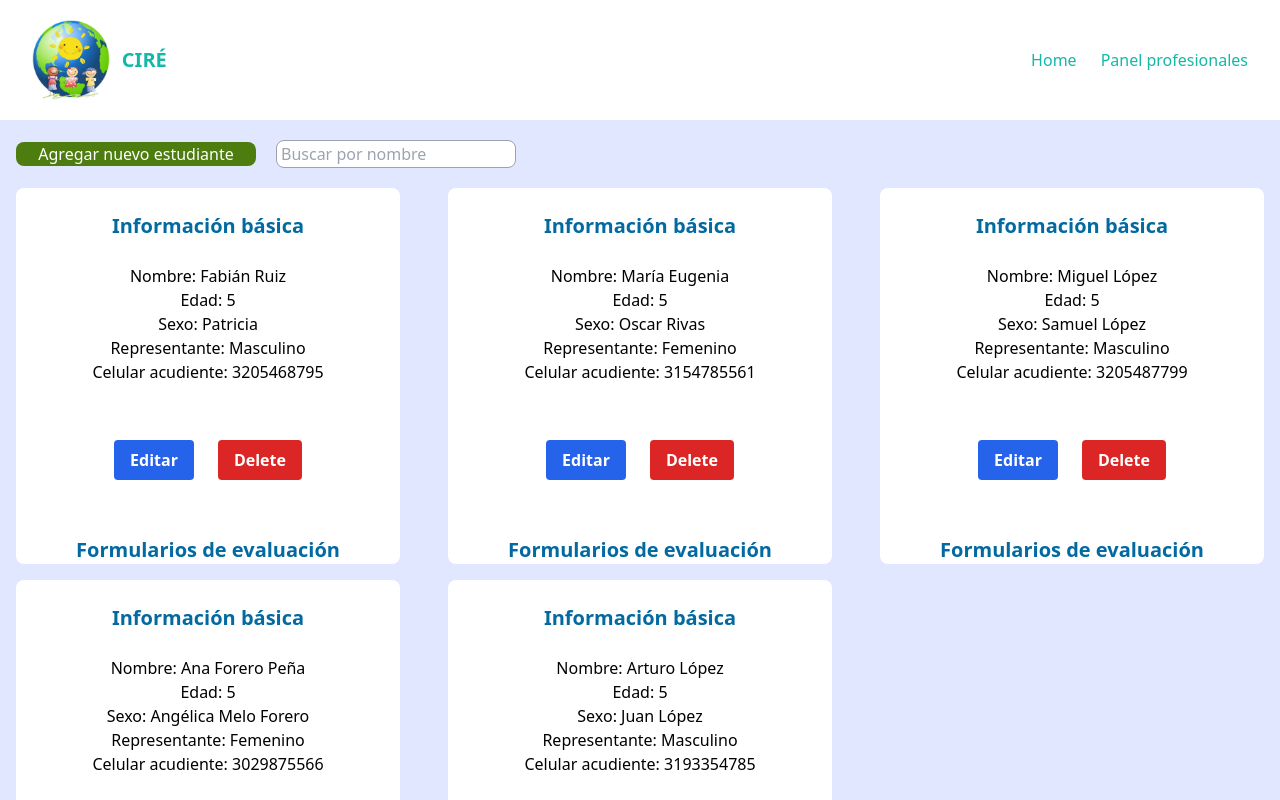
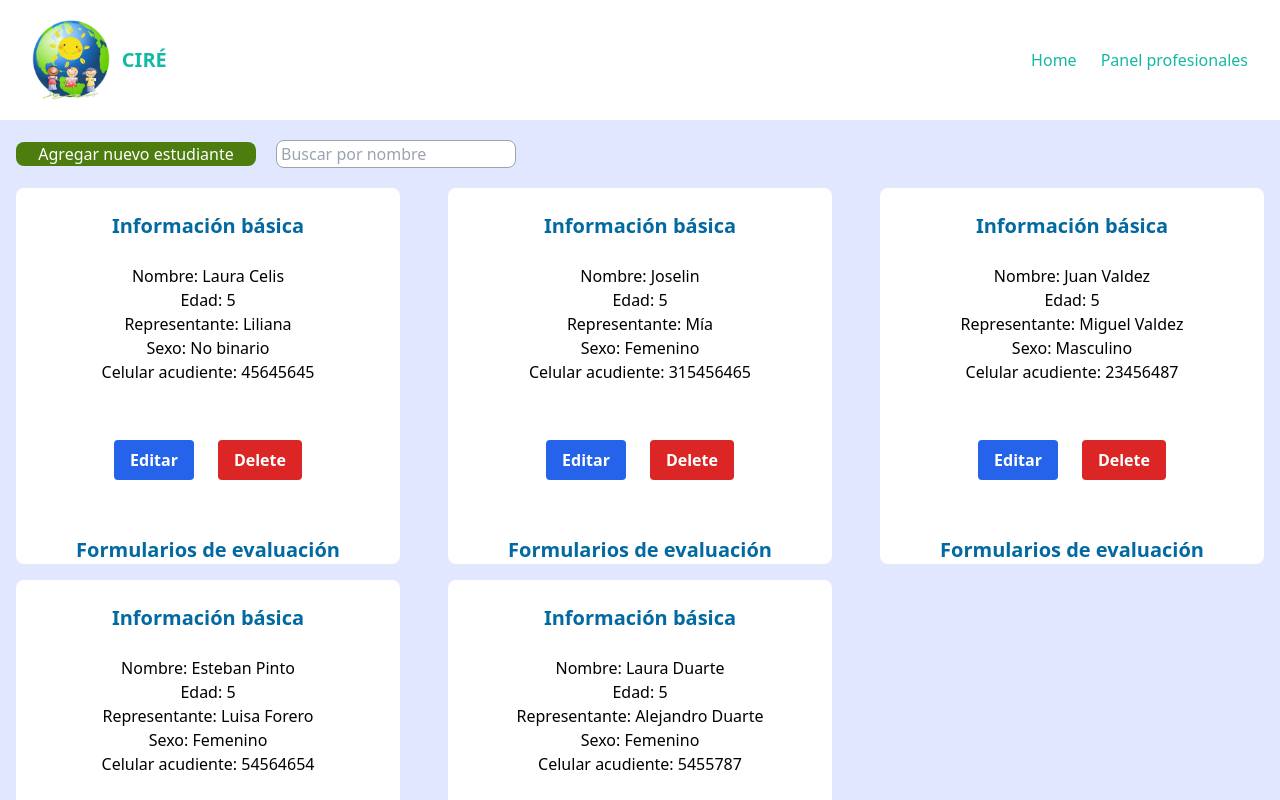
Before and after one commit to programateacademy/cire-fontend, a React (Vite) app: page / in a window 1280 px wide. Shown: the top 800 px of the page. Built offline with nearby package versions, Linux system fonts and the light colour scheme; data requests are answered from the project's data file.

Commit message:
crud students

```diff
--- a/db.json
+++ b/db.json
@@ -1,44 +1,44 @@
 {
   "students": [
     {
-      "name": "Fabián Ruiz",
+      "name": "Laura Celis",
+      "age": "5",
+      "gender": "No binario",
+      "representative": "Liliana",
+      "numberCellphone": "45645645",
+      "id": 5
+    },
+    {
+      "name": "Joselin",
+      "age": "5",
+      "gender": "Femenino ",
+      "representative": "Mía",
+      "numberCellphone": "315456465",
+      "id": 6
+    },
+    {
+      "name": "Juan Valdez",
       "age": "5",
       "gender": "Masculino",
-      "representative": "Patricia",
-      "numberCellphone": "3205468795",
-      "id": 1
+      "representative": "Miguel Valdez",
+      "numberCellphone": "23456487",
+      "id": 8
     },
     {
-      "name": "María Eugenia",
+      "name": "Esteban Pinto",
       "age": "5",
       "gender": "Femenino",
-      "representative": "Oscar Rivas",
-      "numberCellphone": "3154785561",
-      "id": 2
+      "representative": "Luisa Forero",
+      "numberCellphone": "54564654",
+      "id": 9
     },
     {
-      "name": "Miguel López",
-      "age": "5",
-      "gender": "Masculino",
-      "representative": "Samuel López",
-      "numberCellphone": "3205487799",
-      "id": 3
-    },
-    {
-      "name": "Ana Forero Peña",
+      "name": "Laura Duarte",
       "age": "5",
       "gender": "Femenino",
-      "representative": "Angélica Melo Forero",
-      "numberCellphone": "3029875566",
-      "id": 4
-    },
-    {
-      "name": "Arturo López",
-      "age": "5",
-      "gender": "Masculino",
-      "representative": "Juan López",
-      "numberCellphone": "3193354785",
-      "id": 5
+      "representative": "Alejandro Duarte",
+      "numberCellphone": "5455787",
+      "id": 10
     }
   ],
   "nueva": [
--- a/package.json
+++ b/package.json
@@ -12,7 +12,8 @@
     "axios": "^1.3.4",
     "react": "^18.2.0",
     "react-dom": "^18.2.0",
-    "react-router-dom": "^6.8.2"
+    "react-router-dom": "^6.8.2",
+    "sweetalert2": "^11.7.3"
   },
   "devDependencies": {
     "@types/react": "^18.0.27",
--- /dev/null
+++ b/src/components/atoms/ConfirmPopup.jsx
@@ -0,0 +1,38 @@
+import React from 'react';
+
+const ConfirmPopup = ({ message, onConfirm, onCancel }) => {
+  return (
+    <div className="fixed z-10 inset-0 overflow-y-auto">
+      <div className="flex items-end justify-center min-h-screen pt-4 px-4 pb-20 text-center sm:block sm:p-0">
+        <div className="fixed inset-0 transition-opacity">
+          <div className="absolute inset-0 bg-gray-500 opacity-75"></div>
+        </div>
+        <span className="hidden sm:inline-block sm:align-middle sm:h-screen"></span>&#8203;
+        <div className="inline-block align-bottom bg-white rounded-lg text-left overflow-hidden shadow-xl transform transition-all sm:my-8 sm:align-middle sm:max-w-lg sm:w-full">
+          <div className="bg-white px-4 pt-5 pb-4 sm:p-6 sm:pb-4">
+            <div className="sm:flex sm:items-start">
+              <div className="mx-auto flex-shrink-0 flex items-center justify-center h-12 w-12 rounded-full bg-red-100 sm:mx-0 sm:h-10 sm:w-10">
+                <svg className="h-6 w-6 text-red-600" xmlns="http://www.w3.org/2000/svg" fill="none" viewBox="0 0 24 24" stroke="currentColor">
+                  <path strokeLinecap="round" strokeLinejoin="round" strokeWidth={2} d="M6 18L18 6M6 6l12 12" />
+                </svg>
+              </div>
+              <div className="mt-3 text-center sm:mt-0 sm:ml-4 sm:text-left">
+                <h3 className="text-lg leading-6 font-medium text-gray-900">{message}</h3>
+              </div>
+            </div>
+          </div>
+          <div className="bg-gray-50 px-4 py-3 sm:px-6 sm:flex sm:flex-row-reverse">
+            <button onClick={onConfirm} type="button" className="w-full inline-flex justify-center rounded-md border border-transparent shadow-sm px-4 py-2 bg-red-600 text-base font-medium text-white hover:bg-red-700 focus:outline-none focus:ring-2 focus:ring-offset-2 focus:ring-red-500 sm:ml-3 sm:w-auto sm:text-sm">
+              Eliminar
+            </button>
+            <button onClick={onCancel} type="button" className="mt-3 w-full inline-flex justify-center rounded-md border border-gray-300 shadow-sm px-4 py-2 bg-white text-base font-medium text-gray-700 hover:bg-gray-50 focus:outline-none focus:ring-2 focus:ring-offset-2 focus:ring-indigo-500 sm:mt-0 sm:ml-3 sm:w-auto sm:text-sm">
+              Cancelar
+            </button>
+          </div>
+        </div>
+      </div>
+    </div>
+  );
+};
+
+export default ConfirmPopup;
--- a/src/components/organism/Navbar.jsx
+++ b/src/components/organism/Navbar.jsx
@@ -12,9 +12,9 @@ export default function Navbar () {
         <div className="justify-between px-4 mx-auto lg:max-w-7xl md:items-center md:flex md:px-8">
             <div>
                 <div className="flex items-center justify-between py-3 md:py-5 md:block">
-                   <a href="#Aboutus" class="flex items-center">
-                    <img src={Logo} class="h-20 mr-3 sm:h-20" alt="Logo" />
-                     <span class="self-center text-xl font-semibold whitespace-nowrap text-teal-500">CIRÉ</span>
+                   <a href="#Aboutus" className="flex items-center">
+                    <img src={Logo} className="h-20 mr-3 sm:h-20" alt="Logo" />
+                     <span className="self-center text-xl font-semibold whitespace-nowrap text-teal-500">CIRÉ</span>
                       </a>
                     <div className="md:hidden">
                         <button
--- a/src/pages/CRUD Student/AddStudent.jsx
+++ b/src/pages/CRUD Student/AddStudent.jsx
@@ -19,6 +19,7 @@ function AddStudent() {
         console.log(error);
       });
   }, []);
+
 
   const handleSubmit = (event) => {
     event.preventDefault();
@@ -52,10 +53,8 @@ function AddStudent() {
         setRepresentative('');
         setGender('');
         setNumberCellphone('');
+        alert('El nuevo estudiante ha sido agregado.');
       })
-        .catch(error => {
-          console.log(error);
-        });
     }
   };
 
@@ -74,7 +73,7 @@ function AddStudent() {
 
         <label className="block mb-2 text-sm font-bold text-gray-900 dark:text-gray-300">
           Edad:
-          <input type="text" required  className="bg-gray-50 border border-gray-300 text-gray-900 text-sm rounded-lg focus:ring-blue-500 focus:border-blue-500 block w-full p-2.5 dark:bg-gray-700 dark:border-gray-600 dark:placeholder-gray-400 dark:text-white dark:focus:ring-blue-500 dark:focus:border-blue-500" value={age} onChange={(e) => setAge(e.target.value)} />
+          <input type="number" required  className="bg-gray-50 border border-gray-300 text-gray-900 text-sm rounded-lg focus:ring-blue-500 focus:border-blue-500 block w-full p-2.5 dark:bg-gray-700 dark:border-gray-600 dark:placeholder-gray-400 dark:text-white dark:focus:ring-blue-500 dark:focus:border-blue-500" value={age} onChange={(e) => setAge(e.target.value)} />
         </label>
 
         <label className="block mb-2 text-sm font-bold text-gray-900 dark:text-gray-300">
--- a/src/pages/CRUD Student/EditStudent.jsx
+++ b/src/pages/CRUD Student/EditStudent.jsx
@@ -70,7 +70,7 @@ const id = params.id
 
         <label className="block mb-2 text-sm font-bold text-gray-900 dark:text-gray-300">
           Edad:
-          <input type="text" required className="bg-gray-50 border border-gray-300 text-gray-900 text-sm rounded-lg focus:ring-blue-500 focus:border-blue-500 block w-full p-2.5 dark:bg-gray-700 dark:border-gray-600 dark:placeholder-gray-400 dark:text-white dark:focus:ring-blue-500 dark:focus:border-blue-500" value={age} onChange={(e) => setAge(e.target.value)} />
+          <input type="number" required className="bg-gray-50 border border-gray-300 text-gray-900 text-sm rounded-lg focus:ring-blue-500 focus:border-blue-500 block w-full p-2.5 dark:bg-gray-700 dark:border-gray-600 dark:placeholder-gray-400 dark:text-white dark:focus:ring-blue-500 dark:focus:border-blue-500" value={age} onChange={(e) => setAge(e.target.value)} />
         </label>
 
         <label className="block mb-2 text-sm font-bold text-gray-900 dark:text-gray-300">
--- a/src/pages/CRUD Student/ListStudents.jsx
+++ b/src/pages/CRUD Student/ListStudents.jsx
@@ -1,7 +1,7 @@
 import axios from 'axios';
 import React, { useEffect, useState } from 'react'
 import { Link } from 'react-router-dom';
-
+import Swal from 'sweetalert2/dist/sweetalert2.js'
 
 
 
@@ -21,7 +21,19 @@ export const ListStudents = () => {
   }, []);
 
 
-  const handleDelete = (id) => {
+  const handleDelete = async (id) => {
+    const confirmDelete = window.alert('¿Estás seguro de eliminar este estudiante?')
+
+
+  //   await Swal.fire({text:'¿Está seguro de que desea eliminar este estudiante?', icon: 'warning',
+
+  // showCancelButton: true,
+  // confirmButtonColor: '#d33',
+  // cancelButtonColor: '#3085d6',
+  // confirmButtonText: 'Sí, eliminar',
+  // cancelButtonText: 'Cancelar'})
+
+    if (confirmDelete) {
       axios.delete(`http://localhost:3001/students/${id}`)
         .then(response => {
           setStudents(students.filter(student => student.id !== id));
@@ -29,6 +41,7 @@ export const ListStudents = () => {
         .catch(error => {
           console.log(error);
         });
+    }
   };
 
   const filteredStudents = students.filter(student => {
@@ -82,8 +95,8 @@ export const ListStudents = () => {
                   <br />
                   <li>Nombre: {student.name}</li>
                   <li>Edad: {student.age}</li>
-                  <li>Sexo: {student.representative}</li>
-                  <li>Representante: {student.gender}</li>
+                  <li>Representante: {student.representative}</li>
+                  <li>Sexo: {student.gender}</li>
                   <li>Celular acudiente: {student.numberCellphone}</li>
                   <div className='grid grid-rows-1 grid-flow-col gap-6 px-32 m-14 justify-center'>
                   <Link className='bg-blue-600 hover:bg-blue-700 text-white font-bold py-2 px-4 rounded' to={`/editstudents/${student.id}`}><button>Editar</button></Link>
```
Also changed, not shown: 1 other file (tests, documents, lock files or other folders). Lines whose indentation alone changed are shown as unchanged.
